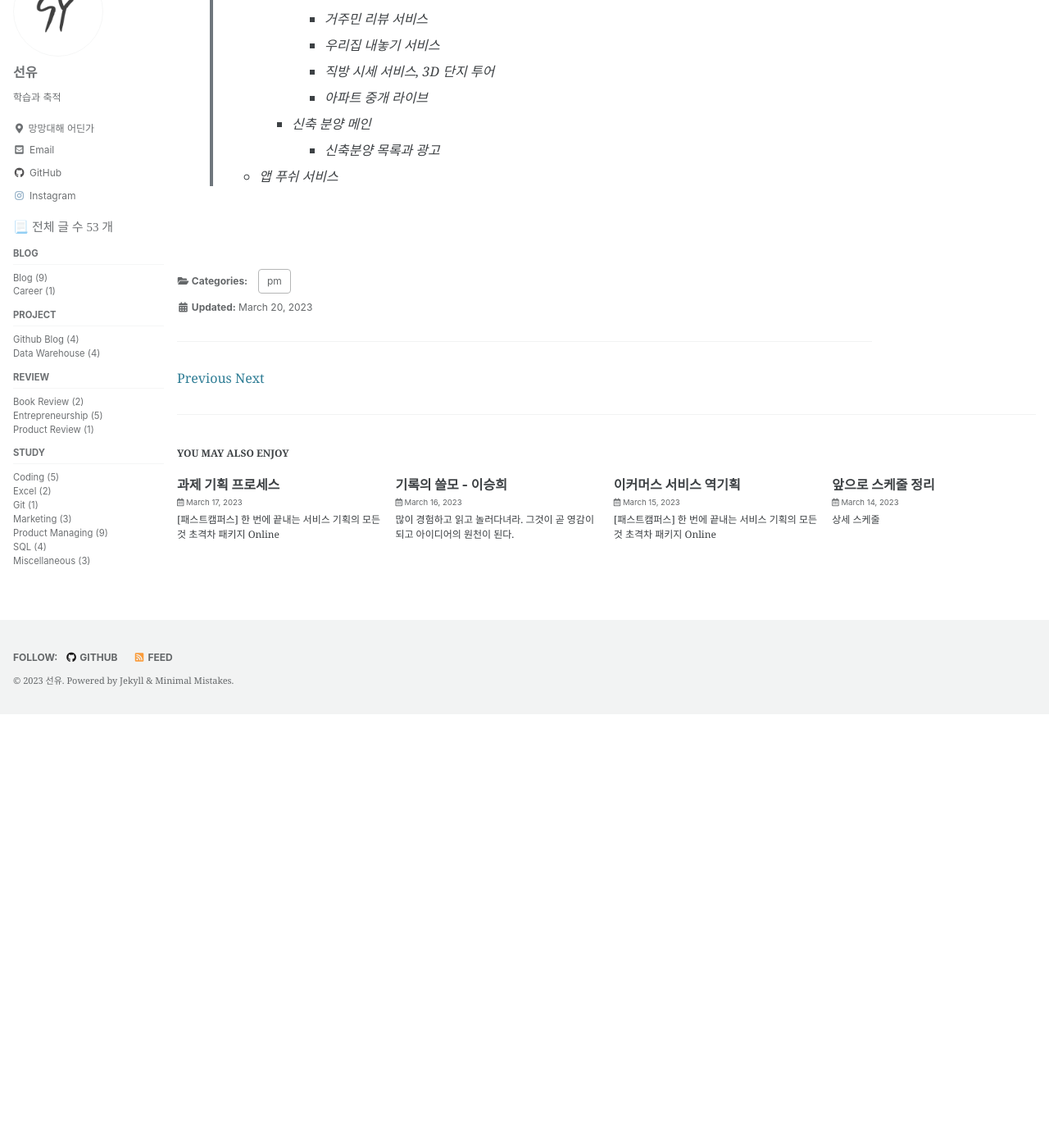
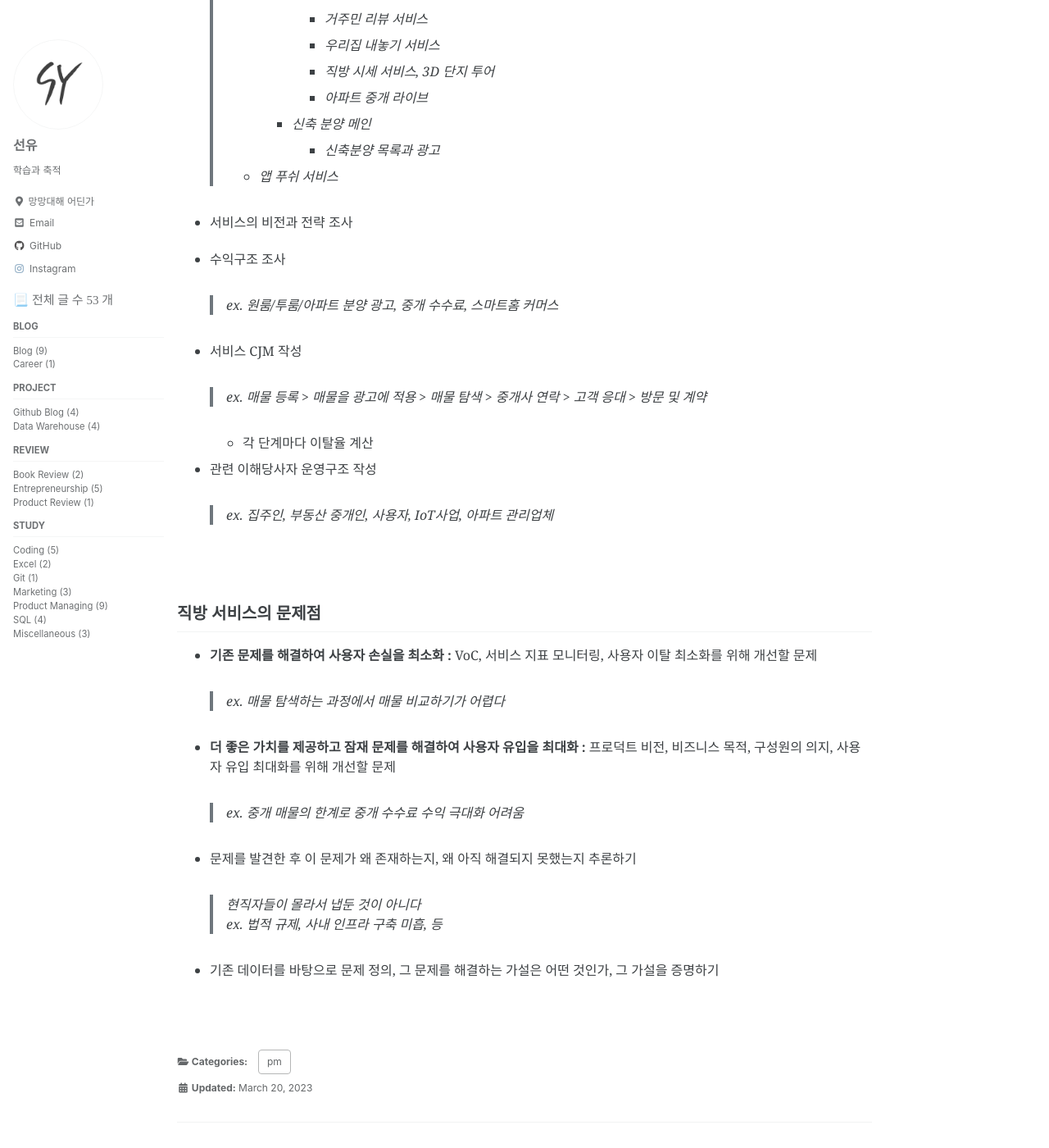
Before and after one commit to devSeanYoo/devSeanYoo.github.io, a Jekyll site: the page built from _posts/2023-03-20-fastcampus_product_managing_009.md, in a window 1280 px wide and 1400 px high, scrolled down 1113 px. Shown: the whole window at 82% size. Built offline with Jekyll 4.4.1, drawn with Linux system fonts in a browser that asks for light colours; cached includes are drawn as plain includes; some web fonts are replaced; before the commit the page ends 1984 px from its top, so only the background shows below that.

Commit message:
Update 2023-03-20-fastcampus_product_managing_009.md

```diff
--- a/_posts/2023-03-20-fastcampus_product_managing_009.md
+++ b/_posts/2023-03-20-fastcampus_product_managing_009.md
@@ -37,4 +37,30 @@ categories : pm
 >     - 신축분양 목록과 광고
 > - 앱 푸쉬 서비스
 
+- 서비스의 비전과 전략 조사
+
+- 수익구조 조사
+  > ex. 원룸/투룸/아파트 분양 광고, 중개 수수료, 스마트홈 커머스
+
+- 서비스 CJM 작성
+  > ex. 매물 등록 > 매물을 광고에 적용 > 매물 탐색 > 중개사 연락 > 고객 응대 > 방문 및 계약
+  - 각 단계마다 이탈율 계산
+
+- 관련 이해당사자 운영구조 작성
+  > ex. 집주인, 부동산 중개인, 사용자, IoT사업, 아파트 관리업체
+
 <br>
+
+## 직방 서비스의 문제점
+- **기존 문제를 해결하여 사용자 손실을 최소화 :** VoC, 서비스 지표 모니터링, 사용자 이탈 최소화를 위해 개선할 문제
+  > ex. 매물 탐색하는 과정에서 매물 비교하기가 어렵다
+- **더 좋은 가치를 제공하고 잠재 문제를 해결하여 사용자 유입을 최대화 :** 프로덕트 비전, 비즈니스 목적, 구성원의 의지, 사용자 유입 최대화를 위해 개선할 문제
+  > ex. 중개 매물의 한계로 중개 수수료 수익 극대화 어려움
+
+- 문제를 발견한 후 이 문제가 왜 존재하는지, 왜 아직 해결되지 못했는지 추론하기
+  > 현직자들이 몰라서 냅둔 것이 아니다
+  > ex. 법적 규제, 사내 인프라 구축 미흡, 등
+
+- 기존 데이터를 바탕으로 문제 정의, 그 문제를 해결하는 가설은 어떤 것인가, 그 가설을 증명하기
+
+<br>
```
